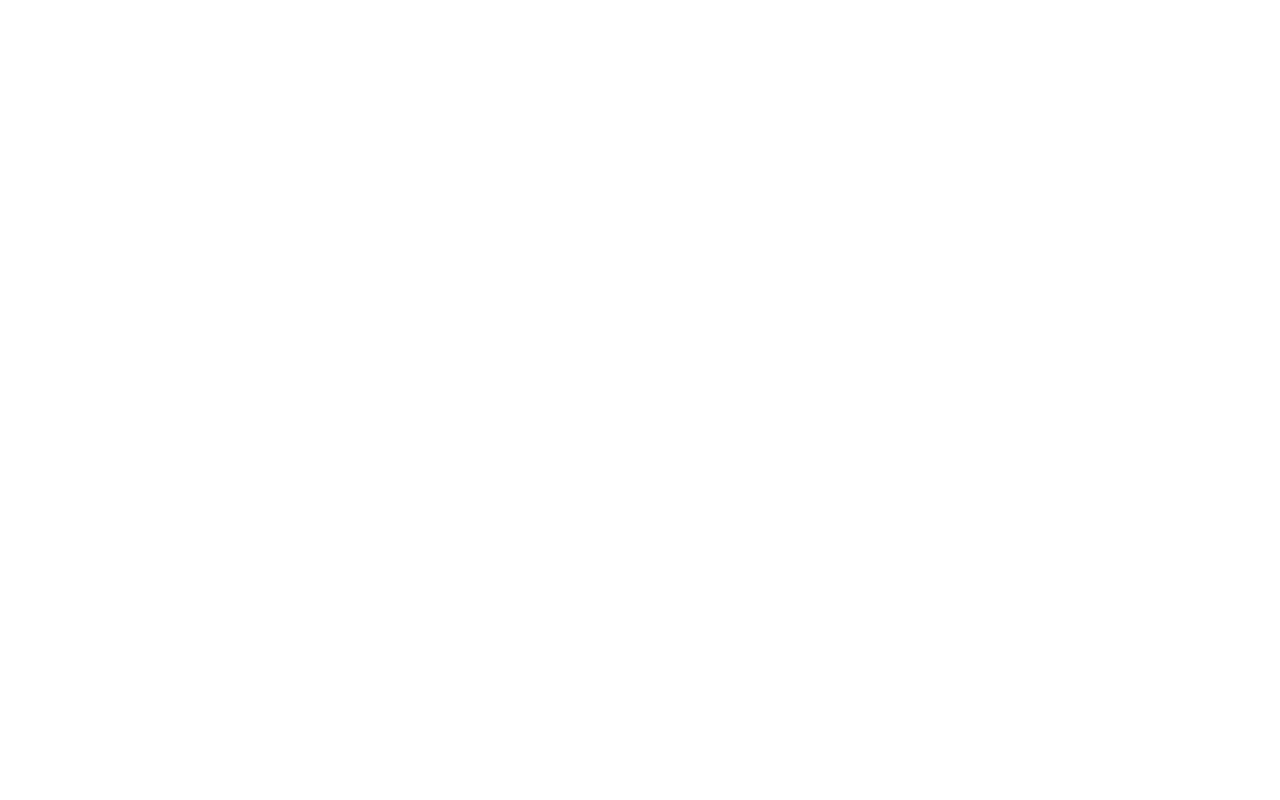
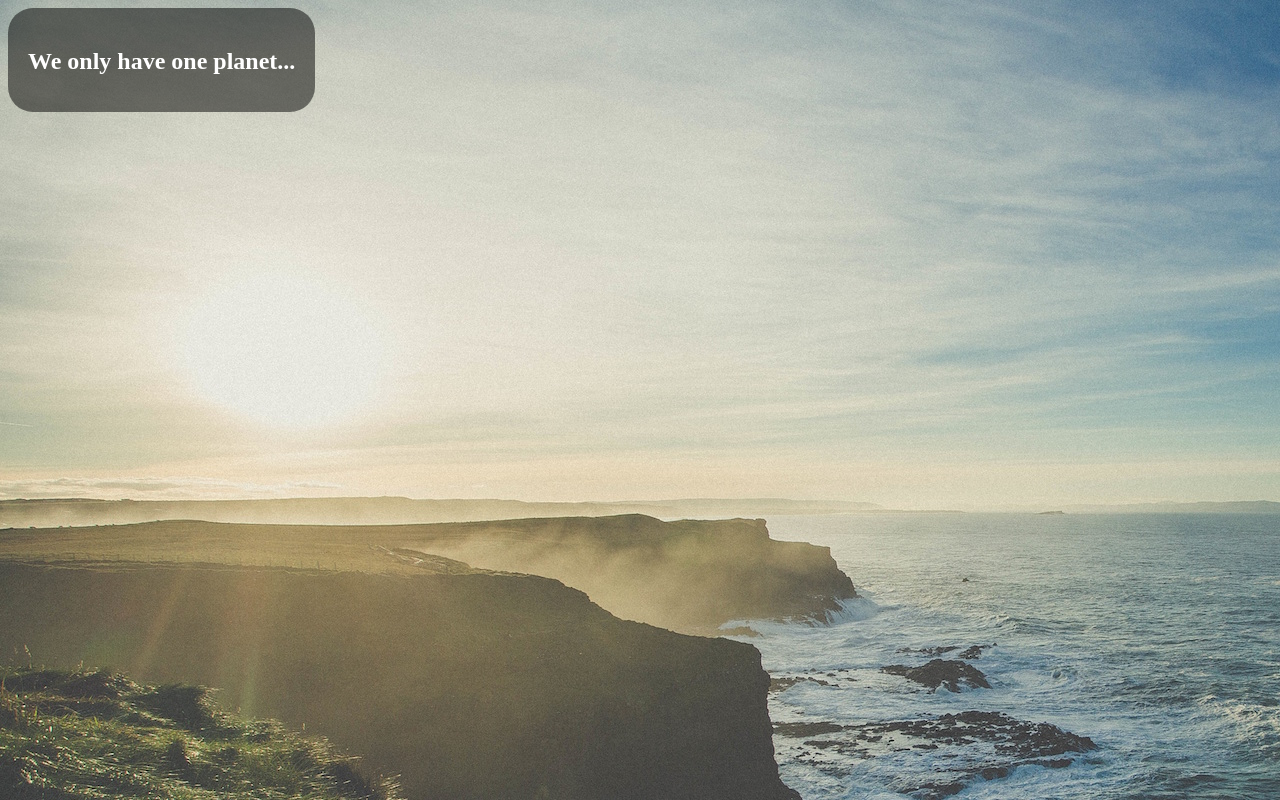
Before and after one commit to NancyBlayney/environmental-cause-website, a plain HTML site: page index.html in a window 1280 px wide. Drawn offline with Linux system fonts and the light colour scheme.

Commit message:
added background image and semitransparent div

```diff
--- a/index.html
+++ b/index.html
@@ -5,5 +5,6 @@
 		<link rel="stylesheet" type="text/css" href="style.css">
 	</head>
 	<body>
+		<div class="center"><h2>We only have one planet...</h2></div>
 	</body>
 </html>
--- a/style.css
+++ b/style.css
@@ -0,0 +1,23 @@
+
+
+body {
+	background:url("images/pic1.jpeg");
+	width: 100%;
+	height: 100%;
+}
+
+.center {
+	display: inline-block;
+	position: relative;
+	top: 50%;
+	height: 4em;
+  padding-top: 2em;
+  background-color:rgba(0,0,0,0.5);
+  padding: 20px;
+  border-radius: 25px;
+}
+
+h2 {
+	color: white;
+	opacity: 1;
+}
```
Also changed, not shown: images/pic1.jpeg (added), 1 other file.
